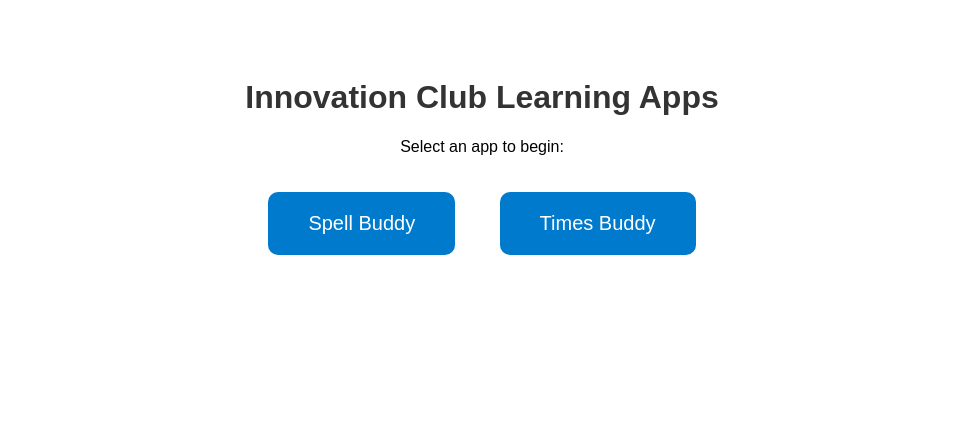
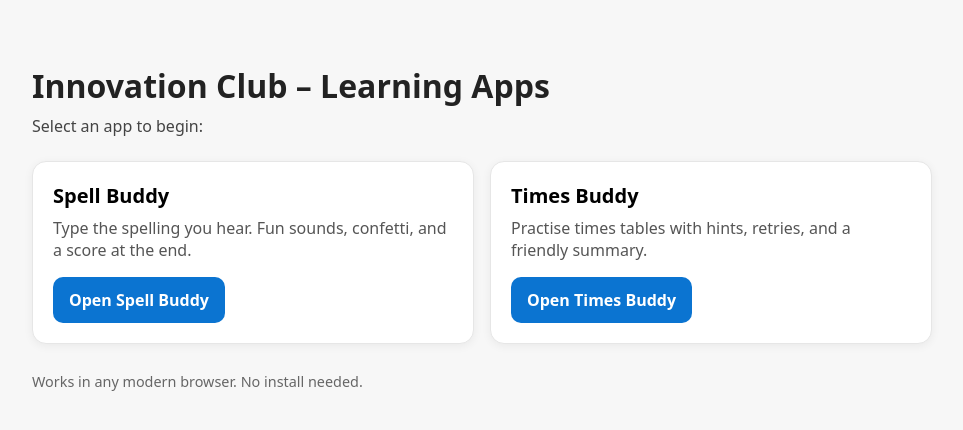
Before and after one commit to Andy-A-G/innovationclub-apps, a plain HTML site: page index.html in a window 1280 px wide. Shown: the whole page, without its empty margins (158-1121 px from the left). Drawn offline with Linux system fonts and the light colour scheme.

Commit message:
Update index.html

```diff
--- a/index.html
+++ b/index.html
@@ -1,28 +1,44 @@
-<!DOCTYPE html>
+<!doctype html>
 <html lang="en">
 <head>
-  <meta charset="UTF-8">
+  <meta charset="utf-8">
+  <meta name="viewport" content="width=device-width,initial-scale=1">
   <title>Innovation Club Apps</title>
   <style>
-    body { font-family: Arial, sans-serif; text-align: center; padding: 50px; }
-    h1 { color: #333; }
-    .button {
-      display: inline-block;
-      margin: 20px;
-      padding: 20px 40px;
-      font-size: 20px;
-      color: white;
-      background: #007acc;
-      border-radius: 10px;
-      text-decoration: none;
-    }
-    .button:hover { background: #005f99; }
+    :root { --blue:#0b74d1; --dark:#222; --light:#f7f7f7; }
+    html,body{margin:0;padding:0;background:var(--light);font-family:system-ui,-apple-system,Segoe UI,Roboto,Arial,sans-serif;}
+    .wrap{max-width:900px;margin:40px auto;padding:24px;}
+    h1{margin:0 0 8px;color:var(--dark);font-size:2rem}
+    p{color:#444;margin:0 0 24px}
+    .grid{display:grid;grid-template-columns:repeat(auto-fit,minmax(240px,1fr));gap:16px;margin-top:12px}
+    .card{background:#fff;border-radius:14px;padding:20px;border:1px solid #e6e6e6;box-shadow:0 2px 10px rgba(0,0,0,.06)}
+    .card h2{margin:0 0 8px;font-size:1.25rem}
+    .card p{margin:0 0 16px;color:#555}
+    .btn{display:inline-block;text-decoration:none;background:var(--blue);color:#fff;padding:12px 16px;border-radius:10px;font-weight:600}
+    .btn:focus,.btn:hover{filter:brightness(.95)}
+    footer{margin-top:28px;color:#666;font-size:.9rem}
   </style>
 </head>
 <body>
-  <h1>Innovation Club Learning Apps</h1>
-  <p>Select an app to begin:</p>
-  <a class="button" href="spellbuddy.html">Spell Buddy</a>
-  <a class="button" href="timesbuddy.html">Times Buddy</a>
+  <main class="wrap">
+    <h1>Innovation Club – Learning Apps</h1>
+    <p>Select an app to begin:</p>
+
+    <section class="grid">
+      <div class="card">
+        <h2>Spell Buddy</h2>
+        <p>Type the spelling you hear. Fun sounds, confetti, and a score at the end.</p>
+        <a class="btn" href="spellbuddy.html">Open Spell Buddy</a>
+      </div>
+
+      <div class="card">
+        <h2>Times Buddy</h2>
+        <p>Practise times tables with hints, retries, and a friendly summary.</p>
+        <a class="btn" href="timesbuddy.html">Open Times Buddy</a>
+      </div>
+    </section>
+
+    <footer>Works in any modern browser. No install needed.</footer>
+  </main>
 </body>
 </html>
```
